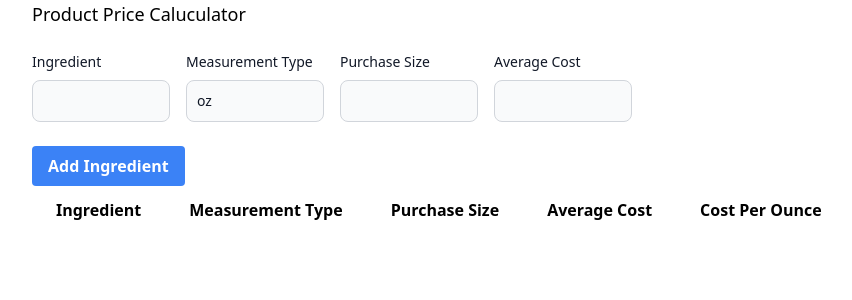
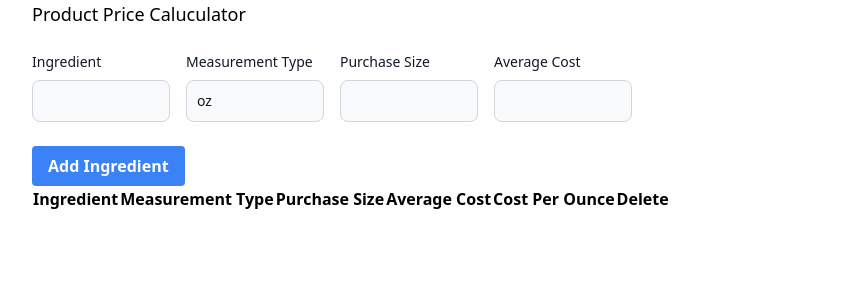
Before and after one commit to arthurgr/product-price-calculator, a Next.js app: page / in a window 1280 px wide. Shown: the top 300 px of the page, without its empty margins (0-852 px from the left). Built offline with nearby package versions, Linux system fonts and the light colour scheme.

Commit message:
removed react table

```diff
--- a/components/IngredientList/IngredientList.tsx
+++ b/components/IngredientList/IngredientList.tsx
@@ -1,43 +1,14 @@
-import { useMemo } from "react";
-import { Column } from "react-table";
-import { Ingredient } from "./interfaces/Ingredient";
 import Table from "../Table/Table";
 import AddIngredientForm from "./elements/AddIngredientForm";
 import { IngredientListProvider } from "./context/IngredientListContext";
 import { IngredientProvider } from "./context/IngredientContext";
 
 export default function IngredientList() {
-  const columns = useMemo<Column<Ingredient>[]>(
-    () => [
-      {
-        Header: "Ingredient",
-        accessor: "ingredient",
-      },
-      {
-        Header: "Measurement Type",
-        accessor: "measurementType",
-      },
-      {
-        Header: "Purchase Size",
-        accessor: "purchaseSize",
-      },
-      {
-        Header: "Average Cost",
-        accessor: "averageCost",
-      },
-      {
-        Header: "Cost Per Ounce",
-        accessor: "costPerOunce",
-      },
-    ],
-    []
-  );
-
   return (
     <IngredientListProvider>
       <IngredientProvider>
         <AddIngredientForm />
-        <Table columns={columns} data={[]} />
+        <Table />
       </IngredientProvider>
     </IngredientListProvider>
   );
--- a/components/Table/Table.tsx
+++ b/components/Table/Table.tsx
@@ -1,54 +1,30 @@
-import { useTable, Column } from "react-table";
-import { Ingredient } from "../IngredientList/interfaces/Ingredient";
-
-export default function Table({
-  columns,
-  data,
-}: {
-  columns: readonly Column<Ingredient>[];
-  data: Array<Ingredient>;
-}) {
-  const { getTableProps, getTableBodyProps, headerGroups, rows, prepareRow } =
-    useTable({
-      columns,
-      data,
-    });
-
+import useIngredientListContext from "../IngredientList/context/IngredientListContext";
+export default function Table() {
+  const { ingredientListState } = useIngredientListContext();
   return (
-    <table {...getTableProps()}>
+    <table>
       <thead>
-        {headerGroups.map((headerGroup) => {
+        <tr>
+          <th>Ingredient</th>
+          <th>Measurement Type</th>
+          <th>Purchase Size</th>
+          <th>Average Cost</th>
+          <th>Cost Per Ounce</th>
+          <th>Delete</th>
+        </tr>
+      </thead>
+      <tbody>
+        {ingredientListState.map((ingredient) => {
           return (
-            // eslint-disable-next-line react/jsx-key
-            <tr {...headerGroup.getHeaderGroupProps()}>
-              {headerGroup.headers.map((column) => (
-                // eslint-disable-next-line react/jsx-key
-                <th
-                  {...column.getHeaderProps()}
-                  scope="col"
-                  className="px-6 py-3"
-                >
-                  {column.render("Header")}
-                </th>
-              ))}
-            </tr>
-          );
-        })}
-      </thead>
-      <tbody {...getTableBodyProps()}>
-        {rows.map((row, i) => {
-          prepareRow(row);
-          return (
-            // eslint-disable-next-line react/jsx-key
-            <tr {...row.getRowProps()}>
-              {row.cells.map((cell) => {
-                return (
-                  // eslint-disable-next-line react/jsx-key
-                  <td {...cell.getCellProps()} className="px-6 py-4">
-                    {cell.render("Cell")}
-                  </td>
-                );
-              })}
+            <tr key={ingredient.ingredient}>
+              <td>{ingredient.ingredient}</td>
+              <td>{ingredient.measurementType}</td>
+              <td>{ingredient.purchaseSize}</td>
+              <td>{ingredient.averageCost}</td>
+              <td>cost per ounce</td>
+              <td>
+                <button>delete</button>
+              </td>
             </tr>
           );
         })}
--- a/package.json
+++ b/package.json
@@ -15,14 +15,12 @@
     "next": "13.0.6",
     "react": "18.2.0",
     "react-dom": "18.2.0",
-    "react-table": "^7.8.0",
     "typescript": "4.9.4"
   },
   "devDependencies": {
     "@tailwindcss/forms": "^0.5.3",
     "@types/node": "^18.11.18",
     "@types/react": "^18.0.27",
-    "@types/react-table": "^7.7.14",
     "autoprefixer": "^10.4.13",
     "postcss": "^8.4.19",
     "tailwindcss": "^3.2.4"
```
Also changed, not shown: 1 other file (tests, documents, lock files or other folders).
